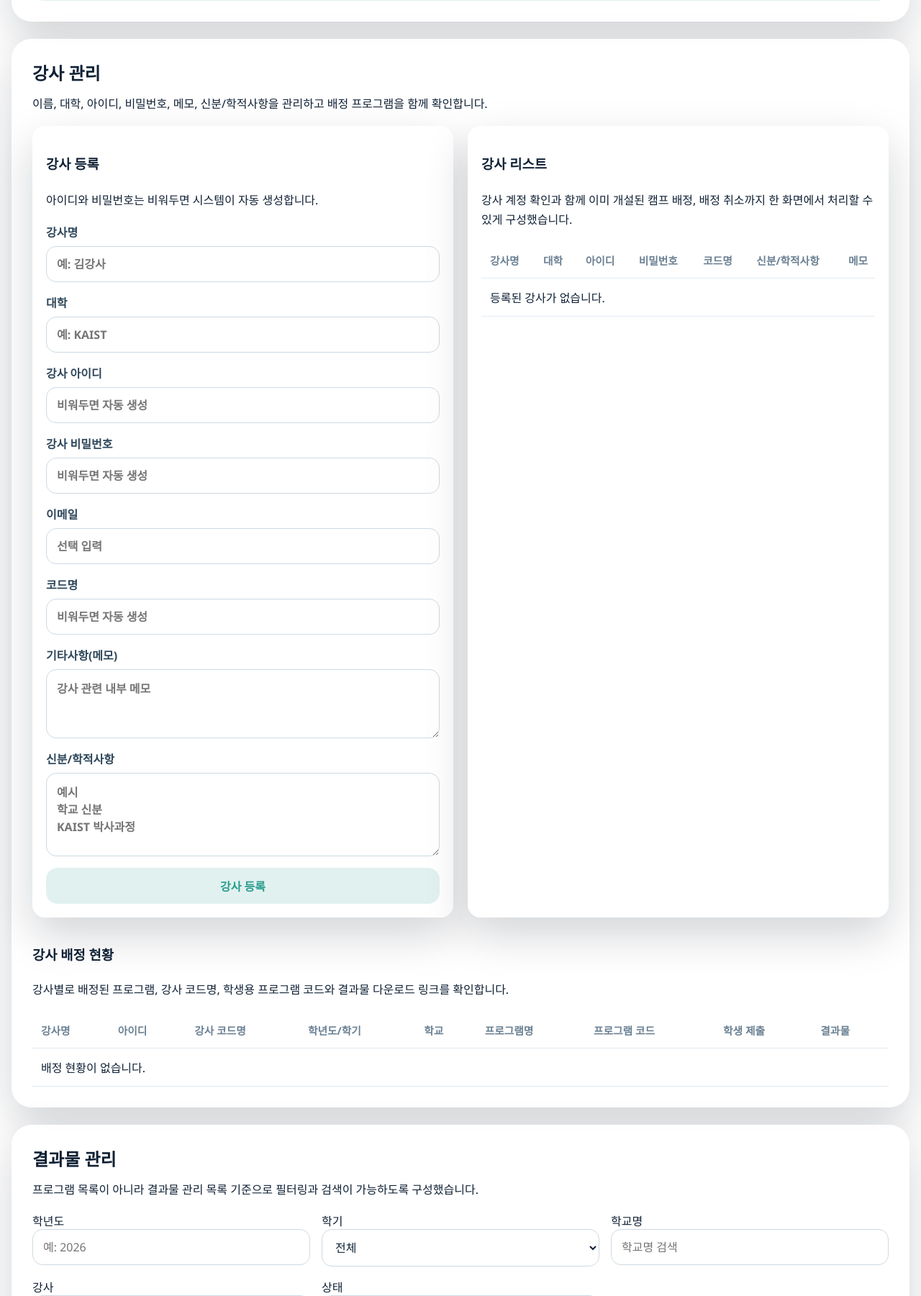
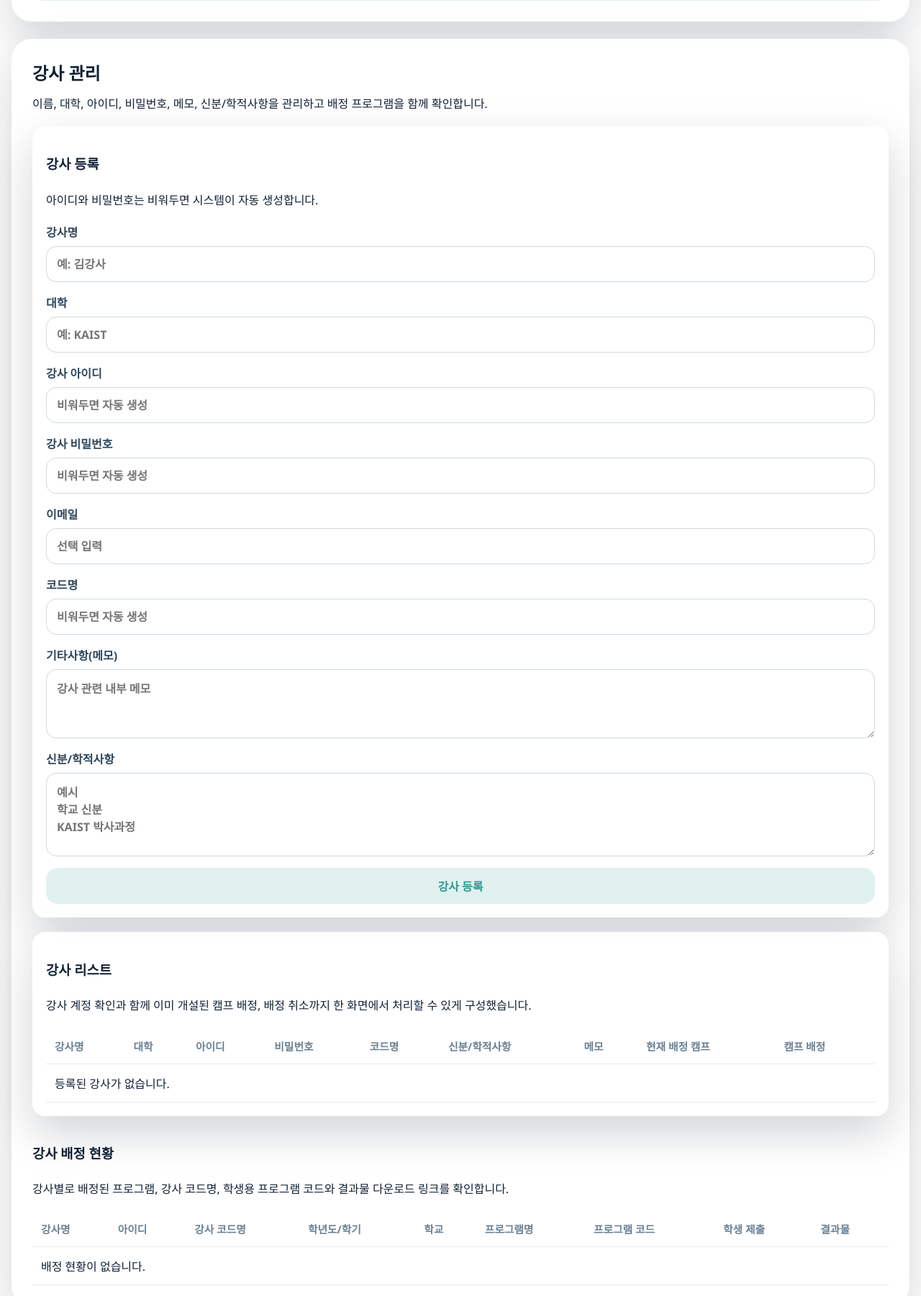
Before and after one commit to moonstar1268/ATME-camp, a Python web app: template templates/admin_dashboard.html in a window 1280 px wide. Shown: the part 1887-3688 px from the top of the page at 72% size. Run offline with Jinja, Linux system fonts and the light colour scheme; the template is opened without the code that fills it, so the values that code supplies are empty.

Commit message:
Stack teacher management cards vertically

```diff
--- a/static/app.css
+++ b/static/app.css
@@ -577,6 +577,11 @@
 .grid-two {
   display: grid;
   grid-template-columns: repeat(2, minmax(0, 1fr));
+  gap: 20px;
+}
+
+.teacher-manage-stack {
+  display: grid;
   gap: 20px;
 }
 
--- a/templates/admin_dashboard.html
+++ b/templates/admin_dashboard.html
@@ -131,7 +131,7 @@
       <p>이름, 대학, 아이디, 비밀번호, 메모, 신분/학적사항을 관리하고 배정 프로그램을 함께 확인합니다.</p>
     </div>
 
-    <div class="grid-two compact-top">
+    <div class="teacher-manage-stack compact-top">
       <article class="surface-subcard">
         <div class="section-title">
           <h3>강사 등록</h3>
```
